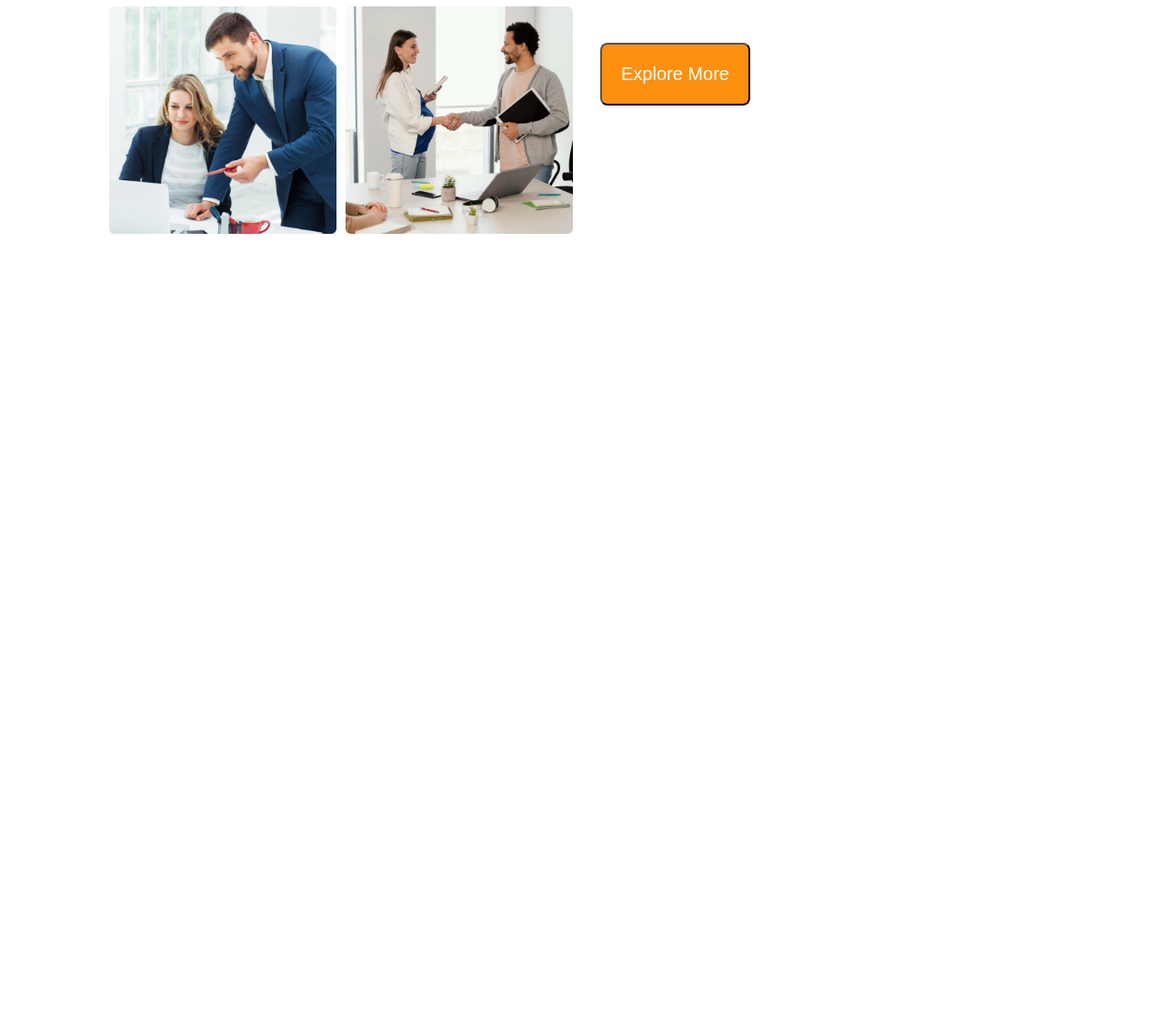
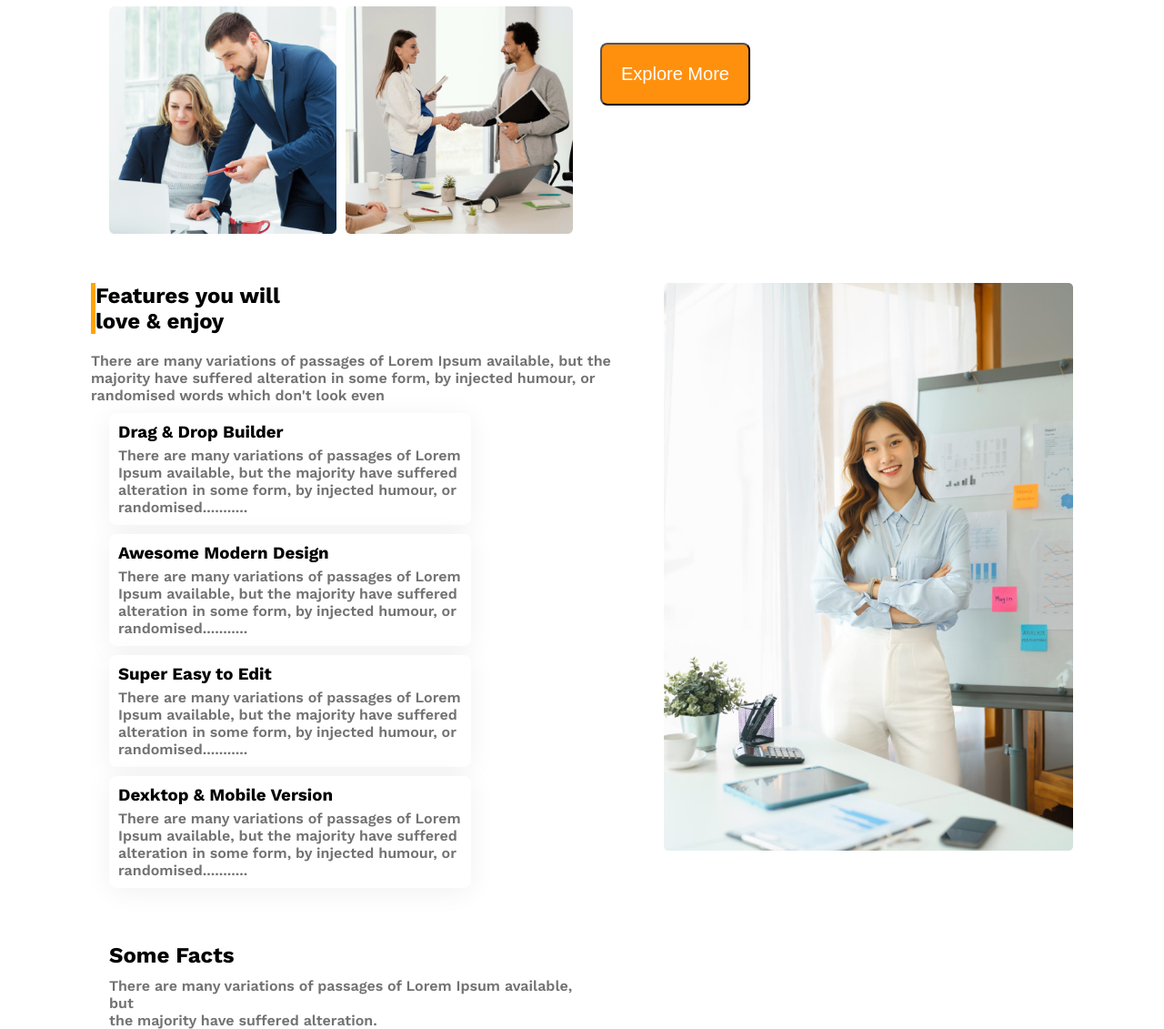
Before and after one commit to Mahbubho/g3-architects-main, a plain HTML site: page index.html in a window 1280 px wide. Shown: the part 1438-2569 px from the top of the page at 91% size. Before the commit the page ends 1699 px from the top, so only its background shows below. Drawn offline with nearby package versions, Linux system fonts and the light colour scheme.

Commit message:
changeall

```diff
--- a/index.html
+++ b/index.html
@@ -65,6 +65,64 @@
        </div>
     </div>
     </section>
+    <section class="section-two">
+      <div class="main-container">
+      <div section-tow-container>
+        <div class="heading-section-two">
+          <h1>Features you will<br> love & enjoy</h1>
+        </div>
+        <div class="para">
+        <p class="heading-details">There are many variations of passages of Lorem Ipsum available, but the <br>majority have suffered alteration in some form, by injected humour, or <br>randomised words which don't look even</p>
+        </div>
+        <div class="service" >
+          <h3>Drag & Drop Builder</h3>
+          <p>There are many variations of passages of Lorem Ipsum available, but the majority have suffered alteration in some form, by injected humour, or randomised...........</p>
+        </div>
+        <div class="service" >
+          <h3>Awesome Modern Design</h3>
+          <p>There are many variations of passages of Lorem Ipsum available, but the majority have suffered alteration in some form, by injected humour, or randomised...........</p>
+        </div>
+        <div class="service" >
+          <h3>Super Easy to Edit</h3>
+          <p>There are many variations of passages of Lorem Ipsum available, but the majority have suffered alteration in some form, by injected humour, or randomised...........</p>
+        </div>
+        <div class="service" >
+          <h3>Dexktop & Mobile Version</h3>
+          <p>There are many variations of passages of Lorem Ipsum available, but the majority have suffered alteration in some form, by injected humour, or randomised...........</p>
+        </div>
+      </div>
+         <div class="enginer-image">
+         <img class="eng-img" src="/images/architect.png" alt="">
+         </div>
+    </div>
+    </section>
+    <section class="section-three">
+      <div class="fact">
+        <h1 class="facts">Some Facts</h1>
+        <p>There are many variations of passages of Lorem Ipsum available, but<br> the majority have suffered alteration.</p>
+      </div>
+
+    </section>
+    <section class="section-four">
+      <div class="awards" >
+        <div class="award">
+
+        </div>
+      </div>
+        <div class="award">
+
+        </div>
+      </div>
+        <div class="award">
+
+        </div>
+      </div>
+        <div class="award">
+
+        </div>
+      </div>
+    </section>
+
   </main>
 </body>
 </html>
--- a/style.css
+++ b/style.css
@@ -109,4 +109,59 @@ body{
   width: 500px;
   margin-top: 100px;
 
+
  }
+ .section-one{
+  margin-bottom: 50px;
+ }
+ /* sections two */
+ .service{
+  width: 60%;
+  background: #FFFFFF;
+  box-shadow: 0px 4px 30px rgba(0, 0, 0, 0.06);
+  border-radius: 8px;
+  margin-top: 10px;
+  padding: 10px;
+  margin-left: 20px;
+ }
+ .service>h3{
+  padding-bottom: 5px;
+ }
+ .eng-img{
+  width:450px;
+
+ }
+ .main-container{
+
+display: flex;
+justify-content: space-between;
+justify-content: center;
+margin-left: 100px;
+margin-right: 100px;
+
+
+ }
+.section-two-container{
+  padding: 10px;
+
+}
+.engineer-image{
+  margin-right: 100px;
+}
+.heading-section-two{
+  border-left: 5px solid orange ;
+  margin-bottom: 20px;
+}
+p{
+  color: #727272;
+}
+.fact{
+  margin-top: 60px;
+  margin-left: 120px;
+  width: 40%;
+
+
+}
+.facts{
+  padding-bottom: 10px;
+}
```
